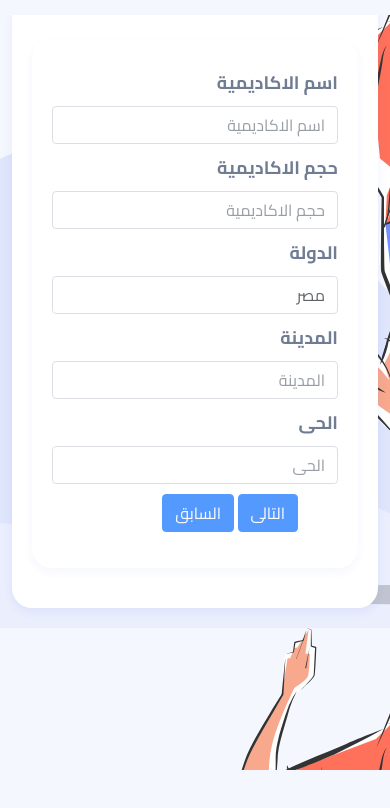
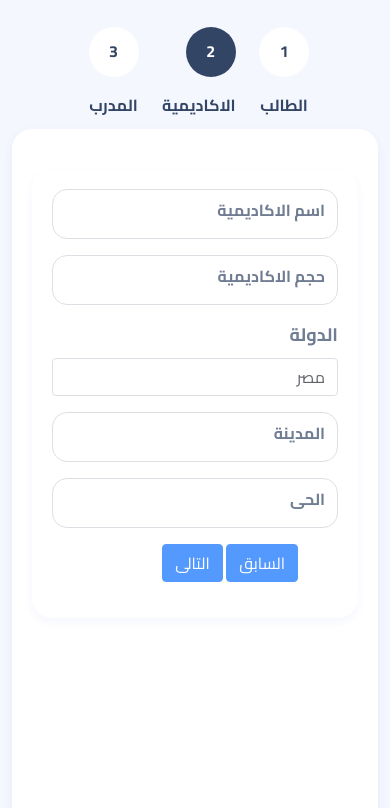
Before and after one commit to abdelrahmantalaat/moshrek, a plain HTML site: page submit-form.html in a window 390 px wide. Both pictures are taken after a click on the button "التالى". Shown: the part 74-882 px from the top of the page. Before the commit the page ends 844 px from the top, so only its background shows below. Drawn offline with nearby package versions, Linux system fonts and the light colour scheme.

Commit message:
finished

```diff
--- a/css/main.css
+++ b/css/main.css
@@ -1,45 +1,53 @@
-body{
+body {
     font-family: 'Cairo', sans-serif;
     direction: rtl;
     text-align: right;
 }
+
 /* start of navigation */
-navigation{
+navigation {
     position: fixed;
     z-index: 1000;
     width: 100%;
     top: 0;
     left: 0;
 }
-nav .navbar-collapse .navbar-nav{
+
+nav .navbar-collapse .navbar-nav {
     margin-left: auto;
     margin-right: auto;
     padding-right: 150px;
 
 }
-nav .navbar-collapse .navbar-nav li{
+
+nav .navbar-collapse .navbar-nav li {
     margin-left: 20px;
 }
-.navbar-light .navbar-brand img{
+
+.navbar-light .navbar-brand img {
     width: 80%;
     height: 80%;
 }
-.navbar-light .nav-item .nav-link{
+
+.navbar-light .nav-item .nav-link {
     color: #334565 !important;
     font-size: 18px;
     font-weight: bold;
     cursor: pointer;
 }
-navigation .navbar-light .navbar-brand img{
-    width:105px ;
+
+navigation .navbar-light .navbar-brand img {
+    width: 105px;
     height: 45px;
 }
-navigation .navbar-light .navbar-collapse .form-inline .login-btn{
-    color:#334565;
+
+navigation .navbar-light .navbar-collapse .form-inline .login-btn {
+    color: #334565;
     font-size: 18px;
     font-weight: bold;
 }
-navigation .navbar-light .navbar-collapse .form-inline .inroll-btn{
+
+navigation .navbar-light .navbar-collapse .form-inline .inroll-btn {
     background-color: #3B5DE7;
     border-radius: 13px;
     width: 180px;
@@ -47,25 +55,30 @@ navigation .navbar-light .navbar-collapse .form-inline .inroll-btn{
     color: #ffffff;
     padding-top: 15px;
 }
+
 @media (max-width:600px) {
-    navigation .navbar-light .navbar-brand img{
+    navigation .navbar-light .navbar-brand img {
         height: 43px;
     }
-    navigation{
+
+    navigation {
         padding: 10px 5px;
     }
 
 }
+
 @media (max-width:1000px) {
-    nav .navbar-collapse .navbar-nav{
+    nav .navbar-collapse .navbar-nav {
         padding-right: 0;
     }
-    navigation .navbar-light .navbar-collapse .form-inline .login-btn{
+
+    navigation .navbar-light .navbar-collapse .form-inline .login-btn {
         display: inherit;
     }
 }
-@media (max-width:991px){
-    navigation .navbar-light .navbar-collapse .form-inline .inroll-btn{
+
+@media (max-width:991px) {
+    navigation .navbar-light .navbar-collapse .form-inline .inroll-btn {
         background-color: unset;
         color: #334565;
         width: auto;
@@ -74,21 +87,23 @@ navigation .navbar-light .navbar-collapse .form-inline .inroll-btn{
         font-weight: bold;
         padding: 0;
     }
-    navigation .navbar-light .navbar-collapse .form-inline .login-btn{
+
+    navigation .navbar-light .navbar-collapse .form-inline .login-btn {
         padding: 0;
     }
 }
 
 /* end of navigation */
 /* start of header */
-header{
-    background-color:#F5F7FE;
+header {
+    background-color: #F5F7FE;
     width: 100%;
     height: 100vh;
-    padding:20px 100px ;
+    padding: 20px 100px;
     position: relative;
 }
-.header-background{
+
+.header-background {
     width: 105vh;
     height: 80vh;
 
@@ -96,23 +111,28 @@ header{
     bottom: 0;
     left: 0;
 }
-.header-background img{
+
+.header-background img {
     width: 100%;
 
 }
-.main-text{
+
+.main-text {
     color: #334565;
     margin-top: 180px;
 }
-.main-text h1{
+
+.main-text h1 {
     font-weight: bold;
     line-height: 60px;
     margin-bottom: 20px;
 }
-.main-text p{
+
+.main-text p {
     font-size: 20px;
 }
-.main-text .order-btn{
+
+.main-text .order-btn {
     background-color: #3B5DE7;
     border-radius: 13px;
     width: 180px;
@@ -121,55 +141,64 @@ header{
     margin-top: 30px;
     padding-top: 15px;
 }
-@media (max-width:1000px){
-    .header-background{
+
+@media (max-width:1000px) {
+    .header-background {
         width: 80vh;
         height: 60vh;
 
     }
 }
-@media (max-width:820px){
-    .header-background{
+
+@media (max-width:820px) {
+    .header-background {
         width: 76vh;
         height: 55vh;
     }
 }
 
 @media (max-width:600px) {
-    .header-background{
+    .header-background {
         /* width: 50vh !important;
         height: 38vh !important;
         bottom: unset;
         top: 115px; */
 
     }
-    header{
+
+    header {
         padding: 20px;
 
     }
-    .main-text .order-btn{
+
+    .main-text .order-btn {
         width: 100%;
     }
-    .main-text{
+
+    .main-text {
         margin-top: 400px;
     }
 }
+
 @media (max-width:770px) {
-    .header-background{
+    .header-background {
         width: 60vh !important;
         height: 45vh !important;
         bottom: unset;
         top: 115px;
 
     }
-    header{
+
+    header {
         padding: 20px;
 
     }
-    .main-text .order-btn{
+
+    .main-text .order-btn {
         width: 100%;
     }
-    .main-text{
+
+    .main-text {
         margin-top: 450px;
     }
 }
@@ -177,7 +206,7 @@ header{
 
 /* end of header */
 /* start of about */
-.about{
+.about {
     height: auto;
     text-align: center;
     align-items: center;
@@ -185,11 +214,12 @@ header{
     direction: ltr;
 }
 
- .question{
+.question {
     color: #FFBB57;
     font-size: 32px;
 }
- .about-card{
+
+.about-card {
     width: 300px;
     height: 250px;
     background: #ffffff;
@@ -199,91 +229,110 @@ header{
     padding: 30px 15px;
     text-align: center;
 }
-.owl-prev{
+
+.owl-prev {
     position: absolute;
     left: 0;
-    transform: translate(-30px , 50%);
+    transform: translate(-30px, 50%);
     top: 0;
 
 }
-.owl-prev span{
+
+.owl-prev span {
     font-size: 50px;
     color: #334565;
 }
-.owl-next{
+
+.owl-next {
     position: absolute;
-    right:  0;
-    transform: translate(30px , 50%);
+    right: 0;
+    transform: translate(30px, 50%);
     top: 0;
 
 }
-.owl-next span{
+
+.owl-next span {
     font-size: 50px;
     color: #334565;
 }
+
 @media (max-width:600px) {
-    .owl-prev{
+    .owl-prev {
         display: none;
     }
-    .owl-next{
+
+    .owl-next {
         display: none;
     }
 }
-.about-card .card-logo img{
+
+.about-card .card-logo img {
     width: 64px;
     height: 64px;
     margin-right: auto;
     margin-left: auto;
 }
- .about-card:hover{
+
+.about-card:hover {
     background-color: #F5F7FE;
 }
- .about-card .card-description h4{
+
+.about-card .card-description h4 {
     color: #334565;
     font-weight: bold;
 }
- .about-card .card-description p{
-    color:#9F9F9F;
+
+.about-card .card-description p {
+    color: #9F9F9F;
     font-size: 18px;
 }
+
 @media (max-width:1000px) {
-    .about{
+    .about {
         padding: 20px;
     }
-     .about-card{
+
+    .about-card {
         margin-top: 10px;
     }
 }
+
 @media (max-width:1350px) {
-    .about-card{
+    .about-card {
         width: auto;
         height: auto;
     }
 }
+
 /* end of about */
 /* start oof perfect-manging */
-.perfect-manging .manging-img{
+.perfect-manging .manging-img {
     width: 100%;
     height: 100%;
 }
-.perfect-manging h2{
+
+.perfect-manging h2 {
     color: #334565;
     font-weight: bold;
 }
-.perfect-manging ul{
+
+.perfect-manging ul {
     padding: 0;
 
 }
-.perfect-manging ul li{
+
+.perfect-manging ul li {
     list-style: none;
     padding-top: 20px;
 }
-.perfect-manging ul li span{
+
+.perfect-manging ul li span {
     color: #334565;
     font-size: 15px;
     margin-right: 5px;
 }
-.perfect-manging .order-btn{
+
+.perfect-manging .order-btn {
     background-color: #3B5DE7;
     border-radius: 13px;
     width: 180px;
@@ -292,50 +341,58 @@ font-weight: bold;
     margin-top: 30px;
     padding-top: 15px;
 }
+
 @media (max-width:600px) {
-    .perfect-manging .manging-img{
+    .perfect-manging .manging-img {
         display: none;
     }
-    .perfect-manging .order-btn{
+
+    .perfect-manging .order-btn {
         margin-bottom: 30px;
         width: 100%;
     }
 }
+
 @media (max-width:1200px) {
-    .perfect-manging .manging-img{
+    .perfect-manging .manging-img {
         width: 540px;
         height: 250px;
     }
 
 }
+
 @media (max-width:1000px) {
-    .perfect-manging .manging-img{
+    .perfect-manging .manging-img {
         width: 400px;
         height: 250px;
     }
 
 }
+
 @media (max-width:990px) {
-    .perfect-manging .manging-img{
+    .perfect-manging .manging-img {
 
         height: 425px;
     }
 
 }
+
 /* end of perfect-manging */
 /* start of achivments */
-.achivments{
+.achivments {
     height: 420px;
     text-align: center;
     align-items: center;
     padding: 80px;
     background-color: #F5F7FE;
 }
-.achivments .our-achivement{
+
+.achivments .our-achivement {
     color: #FFBB57;
     font-size: 32px;
 }
-.achivments .achivment-card{
+
+.achivments .achivment-card {
     width: 220px;
     height: 220px;
     box-shadow: 0px 8px 30px #3B5DE71A;
@@ -346,53 +403,62 @@ font-weight: bold;
     background-color: #FFFFFF;
     padding-top: 40px;
 }
-.achivments .achivment-card p{
+
+.achivments .achivment-card p {
     color: #334565;
     font-weight: bold;
     font-size: 18px;
 }
-.achivments .achivment-card .number{
+
+.achivments .achivment-card .number {
     font-size: 48px;
     color: #3B5DE7;
 }
-.main-achiev{
+
+.main-achiev {
     position: relative;
 }
+
 @media (max-width:1000px) {
-    .achivments .achivment-card{
+    .achivments .achivment-card {
         position: unset;
         left: 0;
         transform: unset !important;
         margin-top: 10px;
         margin-right: 20px;
     }
-    .achivments{
+
+    .achivments {
         height: 950px;
     }
 }
+
 @media (max-width:765px) {
-    .achivments .achivment-card{
-        transform: translate(-50%, 0px)  ;
+    .achivments .achivment-card {
+        transform: translate(-50%, 0px);
     }
 }
 
 /* end of achivments */
 /* start of prices */
-.prices{
+.prices {
     text-align: center;
     align-items: center;
     padding: 60px;
     direction: ltr;
 }
-.item{
+
+.item {
     padding: 10px;
 }
-.price-role{
+
+.price-role {
     color: #FFBB57;
     font-size: 32px;
     padding: 30px 0;
 }
-.price-card{
+
+.price-card {
     width: 100%;
     height: 550px;
     background: #FFFFFF 0% 0% no-repeat padding-box;
@@ -402,13 +468,15 @@ height: 950px;
     padding: 30px;
     direction: rtl;
 }
-.price-card .main-title{
+
+.price-card .main-title {
     color: #334565;
     font-weight: bold;
     padding: 10px 0;
     font-size: 32px;
 }
-.price-card .price{
+
+.price-card .price {
     width: 100%;
     height: 94px;
     background: #F5F7FE 0% 0% no-repeat padding-box;
@@ -418,29 +486,35 @@ height: 950px;
     font-weight: bold;
     padding: 25px;
 }
-.price-card .card-achivments{
+
+.price-card .card-achivments {
     text-align: right;
 
 }
-.price-card .card-achivments ul{
+
+.price-card .card-achivments ul {
     padding: 0;
 
 }
-.price-card .card-achivments ul img{
+
+.price-card .card-achivments ul img {
     width: 24px;
     height: 24px;
     display: inline-block;
 }
-.price-card .card-achivments li{
+
+.price-card .card-achivments li {
     list-style: none;
     padding-top: 20px;
 }
-.price-card .card-achivments span{
+
+.price-card .card-achivments span {
     color: #334565;
     font-size: 16px;
     margin-right: 5px;
 }
-.price-card .inroll-btn{
+
+.price-card .inroll-btn {
     background-color: #3B5DE7;
     border-radius: 13px;
     width: 160px;
@@ -449,45 +523,54 @@ height: 950px;
     margin-top: 30px;
     padding-top: 15px;
 }
+
 @media (max-width:600px) {
-    .prices{
+    .prices {
         padding: 0;
     }
-    .price-card{
+
+    .price-card {
         margin-top: 10px;
     }
-    .price-card .inroll-btn{
+
+    .price-card .inroll-btn {
         width: 100%;
     }
 }
+
 @media (max-width:1200px) {
-    .price-card{
+    .price-card {
         padding: 10px;
     }
 }
+
 @media (max-width:990px) {
-    .prices{
+    .prices {
         height: auto;
     }
 }
+
 /* end of prices */
 /* footer */
-.footer-info{
+.footer-info {
     background: #3B5DE7 0% 0% no-repeat padding-box;
     border-radius: 50px;
     opacity: 1;
     height: 270px;
     color: #FFFFFF;
 }
-.footer-info h1{
+
+.footer-info h1 {
     font-weight: bold;
     margin-top: 60px;
 }
-.footer-info p{
+
+.footer-info p {
     font-size: 18px;
     margin-top: 20px;
 }
-.footer-info .order-btn{
+
+.footer-info .order-btn {
     width: 198px;
     height: 58px;
     background: #FFBB57 0% 0% no-repeat padding-box;
@@ -497,65 +580,82 @@ height: 950px;
     margin-top: 20px;
     padding-top: 15px;
 }
-.footer .logo img{
+
+.footer .logo img {
     width: 105px;
     height: 45px;
 }
-.sociel-icons{
+
+.sociel-icons {
     text-align: left;
 }
-.sociel-icons ul{
+
+.sociel-icons ul {
     padding: 0;
 }
-.sociel-icons ul li{
+
+.sociel-icons ul li {
     list-style: none;
     display: inline;
 }
-.copy-right{
+
+.copy-right {
     font-size: 20px;
     color: #3B5DE7;
 }
+
 @media (max-width:600px) {
-    .footer-info{
+    .footer-info {
         border-radius: unset;
     }
-    .footer-info .order-btn{
+
+    .footer-info .order-btn {
         width: 100%;
     }
 }
+
 /* end of footer */
 /* start of submit form */
-form .form-group{
+form .form-group {
     margin-top: 10px;
 }
-form .form-group label{
+
+form .form-group label {
     font-size: 18px;
     color: #334565;
     margin-bottom: 10px;
     font-weight: bold;
 }
-.main-form{
+
+.main-form {
     margin-top: 53px;
 
 }
-.sub-form{
+
+.sub-form {
     background-color: #F5F7FE;
-    background-image: url(/img/ILLUSTRATION1.svg);
-    background-size: cover;
+
 }
-.form-container{
-    width: 100%;
+
+.form-container {
+    width: 50%;
     background-color: #ffffff;
     box-shadow: 0px 4px 10px #3B5DE714;
     padding: 20px;
-    margin-top: 20px;
+    margin-top: 150px;
     margin-bottom: 20px;
     border-radius: 20px;
     opacity: 1;
-    height: auto;
-    transition: 0.9;
+    height: 90vh;
+
+    overflow: hidden;
+    margin-right: auto;
+    margin-left: auto;
 }
-.coach-info , .player-info ,.academy-info{
+
+.coach-info,
+.player-info,
+.academy-info {
     width: 100%;
     background-color: #ffffff;
     box-shadow: 0px 4px 10px #3B5DE714;
@@ -565,46 +665,147 @@ form .form-group label{
     border-radius: 20px;
     opacity: 0.7;
 }
-.block{
+
+.block {
     display: block !important;
     transition: 0.9 !important;
 }
-.none{
+
+.none {
     display: none !important;
     transition: 0.9 !important;
 }
-.coach-info , .academy-info{
+
+.coach-info,
+.academy-info {
     display: none;
 
 }
-.form-floating label{
+
+.form-floating label {
     left: unset;
     color: #334565;
     font-weight: bold;
+    font-size: 16px;
+    padding: 0.5rem .75rem !important;
 }
-.coach-info h2 ,.player-info h2 ,.academy-info h2{
+.form-floating input{
+    height: 50px !important;
+    border-radius:15px ;
+}
+.coach-info h2,
+.player-info h2,
+.academy-info h2 {
     color: #334565;
     font-weight: bold;
 }
-.form-navigation{
+
+.form-navigation {
     margin-top: 10px;
 }
+
 .form-navigation ul {
     list-style: none;
 }
+
 .form-navigation ul li {
     display: inline-block;
 }
 
-form .sub-btn{
+form .sub-btn {
     width: 100%;
     background-color: #3B5DE7;
     color: #ffffff;
     margin-bottom: 10px;
 
 }
+
 @media (max-width:767px) {
-    .form-img{
+    .form-img {
         display: none;
     }
 }
+
+.has-float-label label{
+    right: 0;
+    color: #334565;
+    font-weight: bold;
+    font-size: 16px !important;
+    opacity: 1 !important;
+}
+input:focus {
+    outline: none !important;
+  }
+  .section-num {
+      position: absolute;
+      top: 12%;
+      margin-right: auto;
+      right: 50%;
+      transform: translate(50% , 0);
+      width: 80%;
+
+  }
+
+  .section-num ul , .section-name ul{
+      list-style: none;
+  }
+  .section-num ul li{
+      display: inline-block;
+      margin-right: 50px;
+      margin-left: 50px;
+  }
+  .section-num ul li p{
+    font-weight: bold;
+    color: #334565;
+  }
+  .section-num ul li .main-nav {
+      width: 50px;
+      height: 50px;
+      background-color: #ffffff;
+      color: #334565;
+      z-index: 10000;
+
+      border-radius: 50%;
+      font-weight: bold;
+      padding-top: 12px;
+
+
+
+
+  }
+
+  .current-sec{
+      background-color: #334565 !important;
+      color: #ffffff !important;
+  }
+  @media (max-width:1110px) {
+    .section-num ul li{
+        margin-right: 30px;
+        margin-left: 30px;
+    }
+  }
+  @media (max-width:870px) {
+    .section-num ul li{
+        margin-right: 20px !important;
+        margin-left: 20px !important;
+    }
+  }
+  @media (max-width:750px) {
+    .section-num ul li{
+        margin-right: 10px !important;
+        margin-left: 10px !important;
+    }
+  }
+  @media (max-width:600px) {
+      .form-container{
+          width: 100%;
+      }
+      .section-num{
+          right: 48%;
+          width: 100%;
+      }
+      .section-num ul li{
+          margin-right:auto;
+          margin-left: auto;
+      }
+  }
--- a/js/app.js
+++ b/js/app.js
@@ -3,21 +3,35 @@ window.onscroll = function() {
     nav.style.backgroundColor = '#F5F7FE'
 };
 
+
+
 $(document).ready(function(){
     $("#player-next-btn").click(function(){
-        $("#player-info").fadeOut()
+        $("#player-info").fadeOut("fast")
         $("#academy-info").fadeIn("slow")
+        $("#first-sec").removeClass("current-sec")
+        $("#secound-sec").addClass("current-sec")
+
     })
     $("#academy-next-btn").click(function(){
-        $("#academy-info").fadeOut()
+        $("#academy-info").fadeOut("fast")
         $("#coach-info").fadeIn("slow")
+        $("#secound-sec").removeClass("current-sec")
+        $("#third-sec").addClass("current-sec")
+
     })
     $("#academy-prev-btn").click(function(){
-        $("#academy-info").fadeOut()
+        $("#academy-info").fadeOut("fast")
         $("#player-info").fadeIn("slow")
+        $("#secound-sec").removeClass("current-sec")
+        $("#first-sec").addClass("current-sec")
+
     })
     $("#coach-prev-btn").click(function(){
-        $("#coach-info").fadeOut()
+        $("#coach-info").fadeOut("fast")
         $("#academy-info").fadeIn("slow")
+        $("#third-sec").removeClass("current-sec")
+        $("#secound-sec").addClass("current-sec")
+
     })
     });
--- a/submit-form.html
+++ b/submit-form.html
@@ -8,6 +8,8 @@
     <link rel="preconnect" href="https://fonts.gstatic.com" crossorigin>
     <link href="https://fonts.googleapis.com/css2?family=Cairo:wght@300;400;700&display=swap" rel="stylesheet">
 <link href="https://cdn.jsdelivr.net/npm/bootstrap@5.1.0/dist/css/bootstrap.min.css" rel="stylesheet" integrity="sha384-KyZXEAg3QhqLMpG8r+8fhAXLRk2vvoC2f3B09zVXn8CA5QIVfZOJ3BCsw2P0p/We" crossorigin="anonymous">
+   <link rel="stylesheet" href="css/bootstrap-float-label.css">
+
 <link rel="stylesheet" href="css/all.min.css">
     <link rel="stylesheet" href="css/main.css">
     <title>submit form</title>
@@ -51,19 +53,20 @@
         </div>
 
     </navigation>
+
 <div class="main-form">
 <div class="container">
     <div class="row">
         <div class="col-md-12">
            <form action="">
              <div class="form-container">
-              <div class="player-info" id="player-info">
+              <div class="player-info pt-4" id="player-info">
 
-                <div class="form-floating mb-3">
-                  <input type="text" class="form-control" id="floatingInput" placeholder="ادخل اسمك">
+
+                  <div class="form-floating mb-3 ">
+                    <input type="text" class="form-control name-test" id="floatingInput" placeholder="ادخل اسمك">
                   <label for="floatingInput">الاسم</label>
                   </div>
-
                   <div class="form-floating mb-3">
                     <input type="email" class="form-control" id="floatingInput" placeholder="البريد الالكترونى">
                     <label for="floatingInput">البريد الالكترونى</label>
@@ -102,23 +105,27 @@
 
                   <div class="form-navigation">
                     <ul>
+                      <li><button class="btn btn-primary" type="button" disabled>السابق</button></li>
                       <li><button class="btn btn-primary" type="button" id="player-next-btn">التالى</button></li>
-                    <li><button class="btn btn-primary" type="button" disabled>السابق</button></li>
+
                     </ul>
                   </div>
                 </div>
+
+
+
                 <div class="academy-info" id="academy-info">
-                  <div class="form-group">
-                    <label  for="">اسم الاكاديمية</label>
-                    <input type="text" class="form-control" id=""  placeholder="اسم الاكاديمية">
+                  <div class="form-floating mb-3">
 
+                    <input type="text" class="form-control" id="floatingInput"  placeholder="اسم الاكاديمية">
+                    <label  for="floatingInput">اسم الاكاديمية</label>
                   </div>
-                  <div class="form-group">
-                    <label  for="">حجم الاكاديمية</label>
-                    <input type="text" class="form-control" id=""  placeholder="حجم الاكاديمية">
+                  <div class="form-floating mb-3">
 
+                    <input type="text" class="form-control" id="floatingInput"  placeholder="حجم الاكاديمية">
+                    <label  for="floatingInput">حجم الاكاديمية</label>
                   </div>
-                  <div class="form-group">
+                  <div class="form-group mb-3">
                     <label  for="exampleInputcountry">الدولة</label>
                     <select class="form-control">
                         <option>مصر</option>
@@ -127,26 +134,27 @@
 
 
                   </div>
-                  <div class="form-group">
-                    <label  for="exampleInputcity">المدينة</label>
-                    <input type="text" class="form-control" id="exampleInputcity"  placeholder="المدينة">
+                  <div class="form-floating mb-3">
 
+                    <input type="text" class="form-control" id="floatingInput"  placeholder="المدينة">
+                    <label  for="floatingInput">المدينة</label>
                   </div>
-                  <div class="form-group">
-                    <label  for="exampleInputcity">الحى</label>
-                    <input type="text" class="form-control" id="exampleInputcity"  placeholder="الحى">
+                  <div class="form-floating mb-3">
+                    <label  for="floatingInput">الحى</label>
+                    <input type="text" class="form-control" id="floatingInput"  placeholder="الحى">
 
                   </div>
                   <div class="form-navigation">
                     <ul>
+                      <li><button type="button" class="btn btn-primary" id="academy-prev-btn">السابق</button></li>
                       <li><button type="button" class="btn btn-primary" id="academy-next-btn">التالى</button></li>
-                      <li><button type="button" class="btn btn-primary" id="academy-prev-btn">السابق</button></li>
+
                     </ul>
                   </div>
                 </div>
                 <div class="coach-info" id="coach-info">
                   <h2>بيانات المدرب</h2>
-                  <div class="form-group">
+                  <div class="form-group mb-3">
                       <label  for="">الرياضه</label>
                       <select class="form-control">
                           <option>كرة القدم</option>
@@ -155,20 +163,22 @@
 
 
                     </div>
-                    <div class="form-group">
-                      <label  for="">الجنسية</label>
-                      <input type="text" class="form-control" id=""  placeholder="الجنسية">
+                    <div class="form-floating mb-3">
 
+                      <input type="text" class="form-control" id="floatingInput"  placeholder="الجنسية">
+                      <label  for="floatingInput">الجنسية</label>
                     </div>
-                    <div class="form-group">
-                      <label  for="">رقم الهوية</label>
-                      <input type="text" class="form-control" id=""  placeholder="رقم الهوية">
+                    <div class="form-floating mb-3">
 
+                      <input type="text" class="form-control" id="floatingInput"  placeholder="رقم الهوية">
+                      <label  for="floatingInput">رقم الهوية</label>
                     </div>
                     <div class="form-navigation">
                       <ul>
+                        <li><button type="button" class="btn btn-primary" id="coach-prev-btn">السابق</button></li>
                         <li><button type="button" class="btn btn-primary" disabled>التالى</button></li>
-                        <li><button type="button" class="btn btn-primary" id="coach-prev-btn">السابق</button></li>
+
+                        <li><button class="btn btn-primary">submit</button></li>
                       </ul>
                     </div>
                 </div>
@@ -180,6 +190,23 @@
      </div>
     </div>
 </div>
+</div>
+
+<div class="section-num">
+  <ul class="text-center ">
+    <li >
+      <p class="main-nav first-sec current-sec" id="first-sec">1</p>
+      <p> الطالب</p>
+    </li>
+    <li >
+      <p class="main-nav secound-sec " id="secound-sec">2</p>
+      <p> الاكاديمية</p>
+    </li>
+    <li>
+      <p class="main-nav third-sec " id="third-sec">3</p>
+      <p> المدرب</p>
+    </li>
+  </ul>
 </div>
 
 <script src="js/jquery-3.5.1.min.js"></script>
```
Lines whose indentation alone changed are shown as unchanged.
